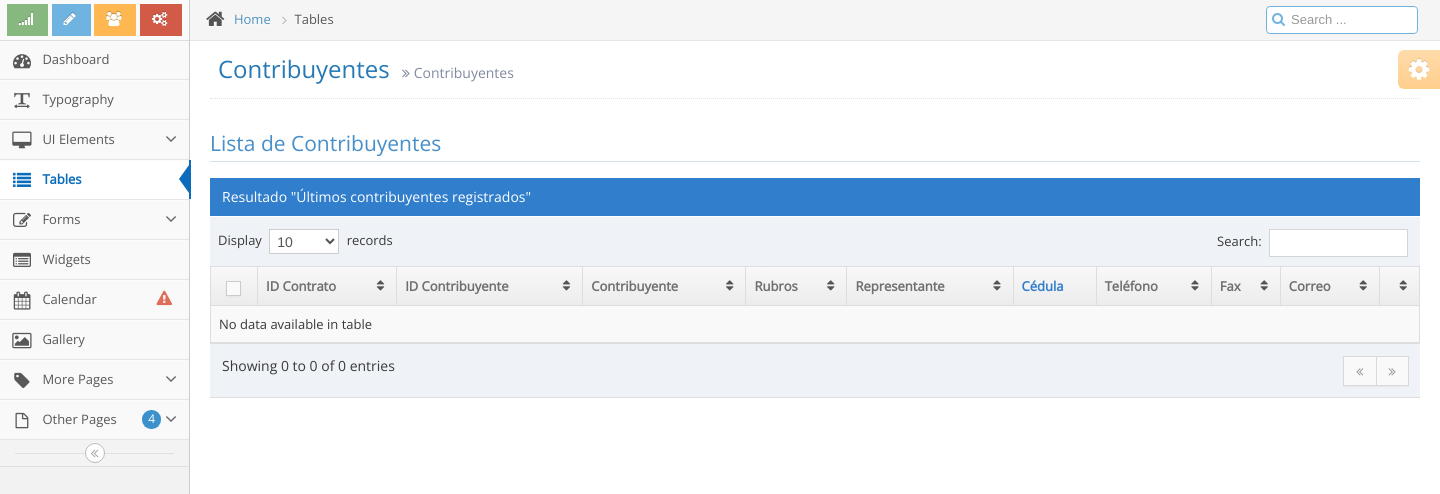
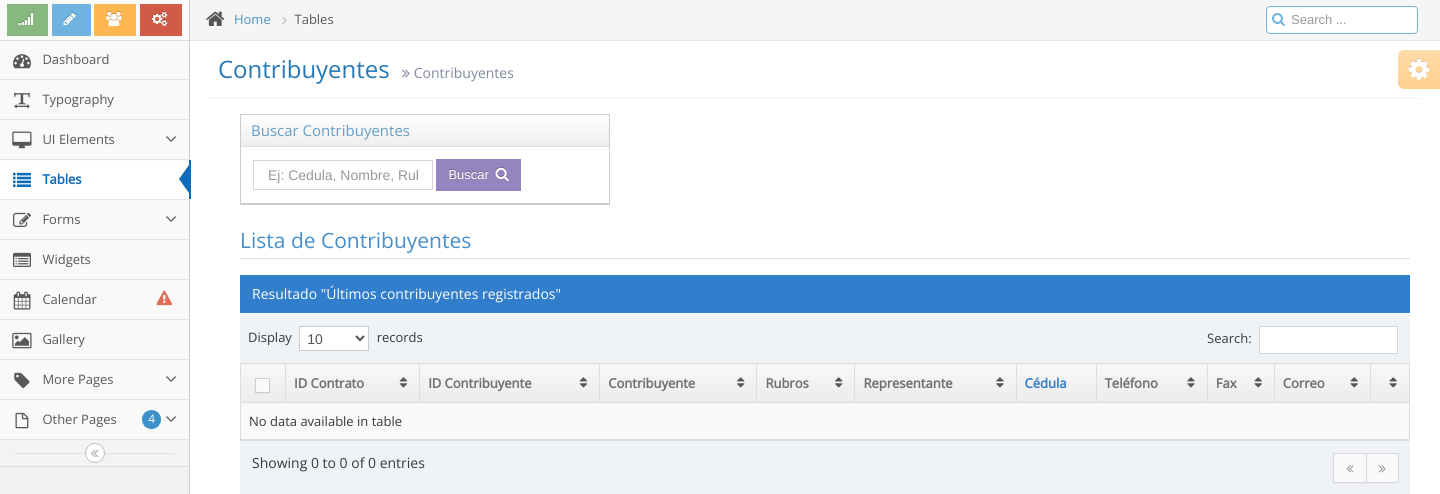
Before and after one commit to eliezerfot123/django-hacienda, a Django app: template hacienda/templates/lista_contribuyentes.html in a window 1440 px wide. Shown: the part 45-539 px from the top of the page. Run offline with Django 3.2, Linux system fonts and the light colour scheme; the template is opened without the code that fills it, so the values that code supplies are empty; parts of the project's set-up code (start-up, migrations or seed data) failed here and were passed over; some libraries are stand-ins or nearby versions.

Commit message:
Agregando buscador para contribuyentes

```diff
--- a/hacienda/templates/lista_contribuyentes.html
+++ b/hacienda/templates/lista_contribuyentes.html
@@ -614,7 +614,28 @@
 						</h1>
 					</div><!--/.page-header-->
 
-					<div class="row-fluid">
+                            <div class="span4">
+                               <div class="row-fluid">
+                                    <div class="widget-box">
+                                        <div class="widget-header widget-header-small">
+                                            <h5 class="lighter">Buscar Contribuyentes</h5>
+                                        </div>
+
+                                        <div class="widget-body">
+                                            <div class="widget-main">
+                                                <form class="form-search" id="buscar_contrib" action="/sdr/" />
+                                                    <input name="contrib" placeholder="Ej: Cedula, Nombre, Rubro" type="text" class="input-medium search-query" />
+                                                    <button class="btn btn-purple btn-small" type="submit">
+                                                            Buscar
+                                                        <i class="icon-search icon-on-right bigger-110"></i>
+                                                    </button>
+                                                </form>
+                                            </div>
+                                        </div>
+                                    </div>
+                                </div>
+                            </div>
+
 						<div class="span12">
 							<!--PAGE CONTENT BEGINS-->
 							<div class="row-fluid">
@@ -646,7 +667,8 @@
 									</thead>
 
 									<tbody>
-										{% for contrib in contribuyentes %}
+                                    {% if contrib_filters %}
+										{% for contrib in contrib_filters %}
 											<tr>
 												<td class="center">
 												    <label>
@@ -720,6 +742,7 @@
 											    </td>
 											</tr>
 										{% endfor %}
+                                    {% endif %}
 									</tbody>
 								</table>
 							</div>
```
Also changed, not shown: contribuyentes/views.py (+16 -3 lines).
